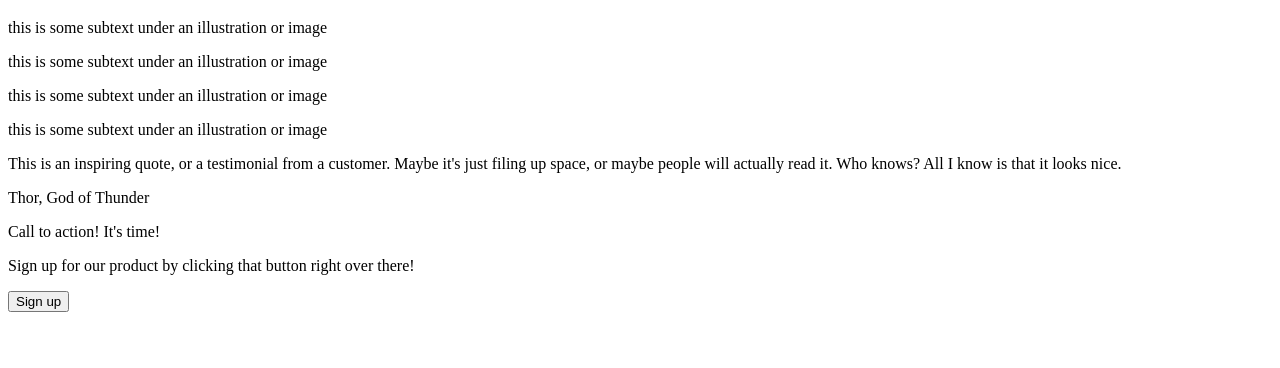
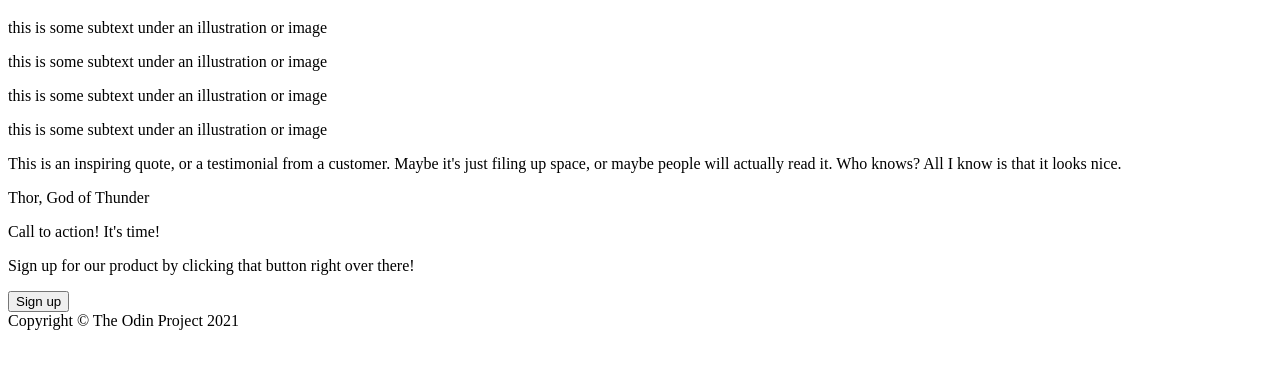
Before and after one commit to louis2201/landing-page, a plain HTML site: page index.html in a window 1280 px wide. Shown: the part 364-732 px from the top of the page. Drawn offline with Linux system fonts and the light colour scheme.

Commit message:
Footer - Content
input content of footer

```diff
--- a/index.html
+++ b/index.html
@@ -31,5 +31,7 @@
     <p>Call to action! It's time!</p>
     <p>Sign up for our product by clicking that button right over there!</p>
     <button>Sign up</button>
+
+    <div>Copyright © The Odin Project 2021</div>
 </body>
 </html>
```
